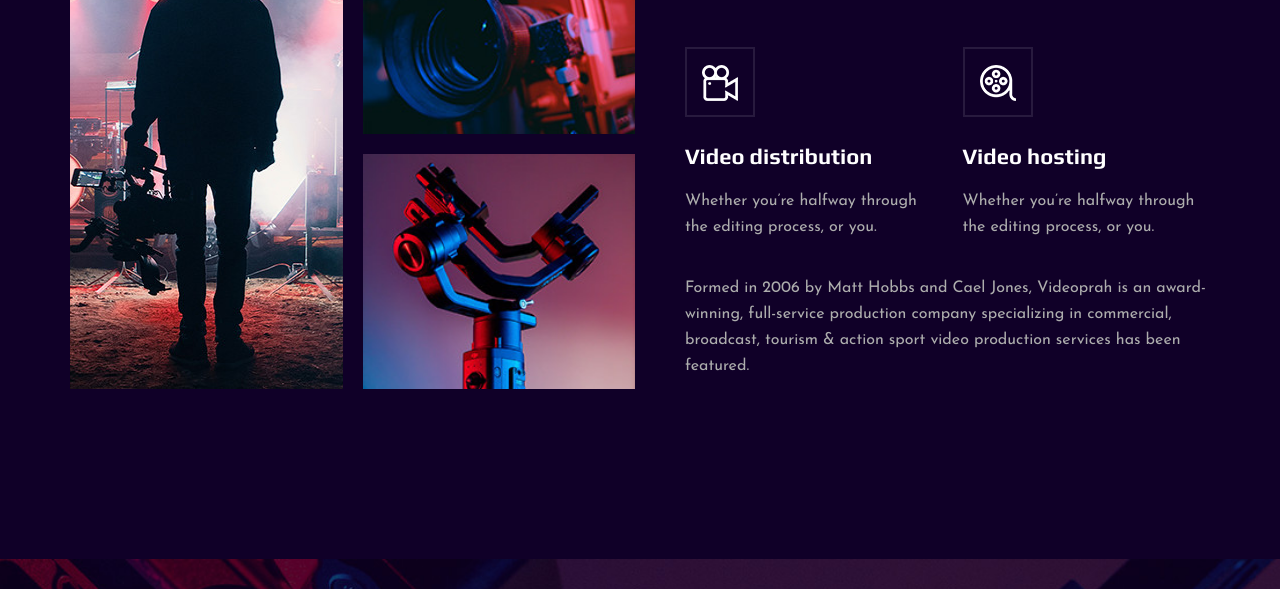
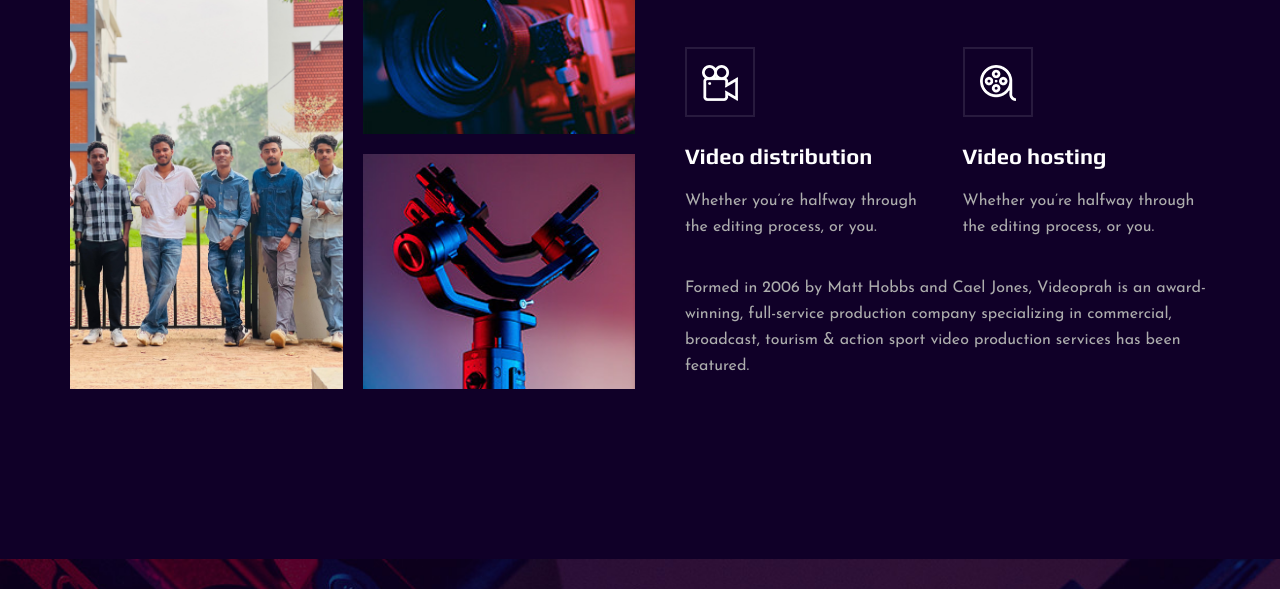
Before and after one commit to prasanth735/prasanth_735.github.io, a plain HTML site: page about.html in a window 1280 px wide. Shown: the part 577-1166 px from the top of the page. Drawn offline with Linux system fonts and the light colour scheme.

Commit message:
image upadte

```diff
--- a/about.html
+++ b/about.html
@@ -100,7 +100,7 @@
                         <div class="row">
                             <div class="col-lg-6 col-md-6 col-sm-6">
                                 <div class="about__pic__item about__pic__item--large set-bg"
-                                    data-setbg="img/about/about-1.jpg"></div>
+                                    data-setbg="img/about/1234.jpg"></div>
                             </div>
                             <div class="col-lg-6 col-md-6 col-sm-6">
                                 <div class="row">
```
Also changed, not shown: img/about/1234.jpg (added).
